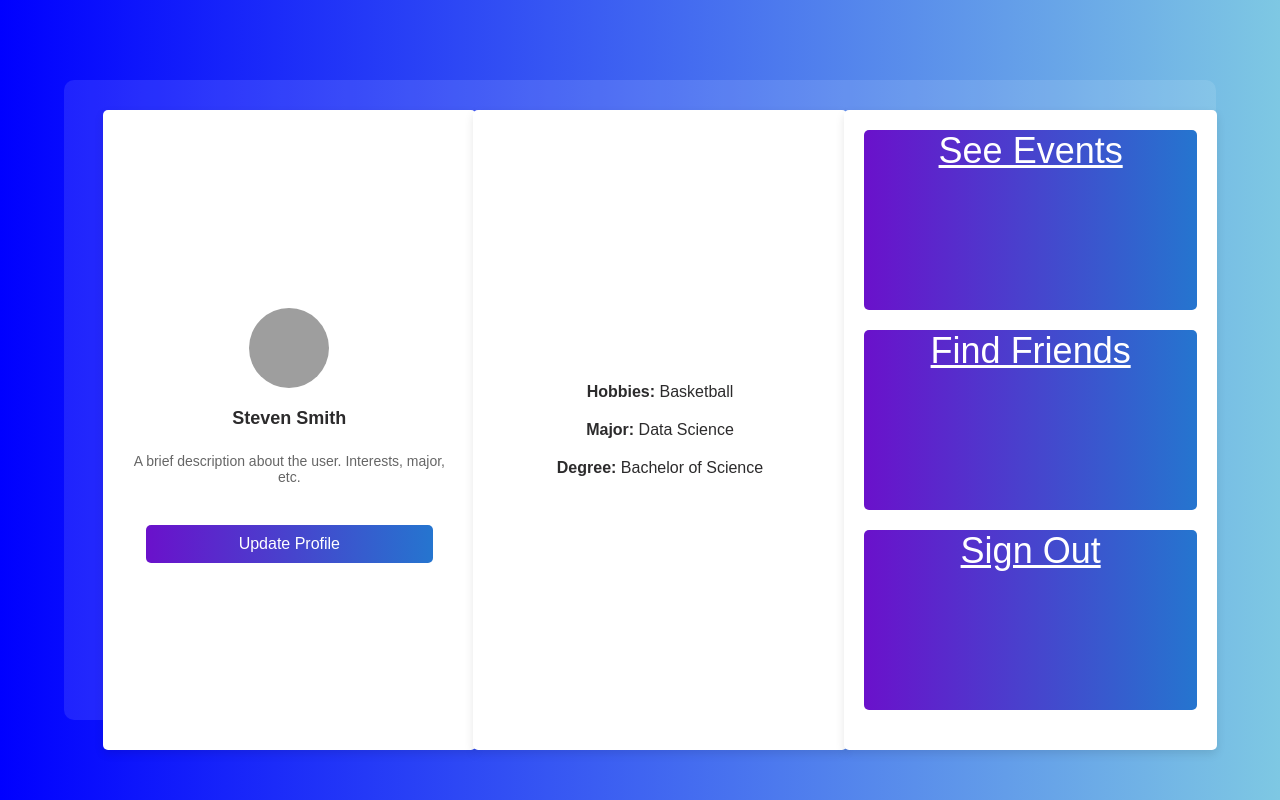
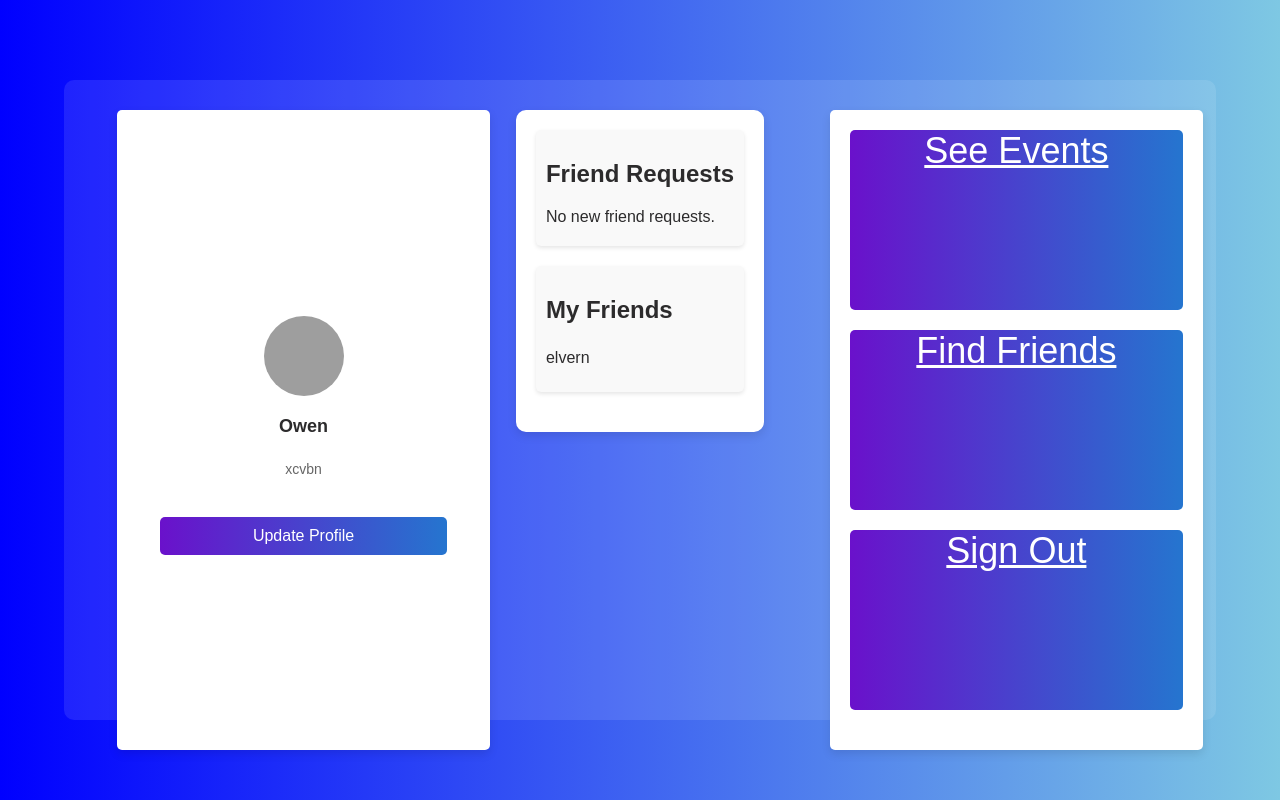
Before and after one commit to OwenNicholas/SYNCSHACK24, a Flask app: page /profile in a window 1280 px wide. Run offline with Flask 3, Linux system fonts and the light colour scheme; a user stored in the database is signed in; grey boxes are pictures that could not be loaded.

Commit message:
Finished backend for friend list

```diff
--- a/app.py
+++ b/app.py
@@ -1,6 +1,6 @@
 from flask import Flask, render_template, request, redirect, url_for, session, flash  # Include session here
 from flask_bcrypt import Bcrypt
-from models import db, User
+from models import db, User, FriendRequest, Friendship
 
 import sqlite3
 from jinja2 import Environment, FileSystemLoader
@@ -88,14 +88,32 @@
 
 @app.route('/profile')
 def profile():
-    if 'user_id' not in session:
+    current_user = get_current_user()  # Function to get the logged-in user
+    if not current_user:
         return redirect(url_for('login'))
 
-    user_id = session['user_id']
-    user = User.query.get(user_id)
+    # Get friend requests and accepted friends
+    friend_requests = FriendRequest.query.filter_by(receiver_id=current_user.id, status='pending').all()
+    friends = []
 
-    return render_template('profile.html', user=user, username=user.username)
+    friendships = Friendship.query.filter(
+        (Friendship.user1_id == current_user.id) | (Friendship.user2_id == current_user.id)
+    ).all()
 
+    for friendship in friendships:
+        friend_id = friendship.user1_id if friendship.user1_id != current_user.id else friendship.user2_id
+        friend = User.query.get(friend_id)
+        if friend:
+            friends.append(friend)
+
+    # Pass the data to the template
+    return render_template(
+        'profile.html',
+        friend_requests=friend_requests,
+        friends=friends,
+        username=current_user.username,
+        user_description=current_user.q5
+    )
 
 @app.route('/events_list')
 def events_list():
@@ -141,16 +159,35 @@
     users = User.query.all()
     matches = []
 
+    # Fetch IDs of all friends
+    friends_ids = set()
+    friendships = Friendship.query.filter(
+        (Friendship.user1_id == current_user.id) | (Friendship.user2_id == current_user.id)
+    ).all()
+    for friendship in friendships:
+        if friendship.user1_id == current_user.id:
+            friends_ids.add(friendship.user2_id)
+        else:
+            friends_ids.add(friendship.user1_id)
+
+    # Exclude current user's own ID and friends' IDs
     for other_user in users:
-        if other_user.username != current_user.username:
+        if other_user.id != current_user.id and other_user.id not in friends_ids:
             match_percentage = calculate_match(current_user, other_user)
             matches.append({
                 'username': other_user.username,
-                'match_percentage': match_percentage
+                'match_percentage': match_percentage,
+                'id': other_user.id  # Ensure that 'id' is included here
             })
 
     matches.sort(key=lambda x: x['match_percentage'], reverse=True)
     return matches
+
+def get_current_user():
+    user_id = session.get('user_id')
+    if user_id:
+        return User.query.get(user_id)
+    return None
 
 @app.route('/friends_list/<username>')
 def friends_list(username):
@@ -159,7 +196,57 @@
         return "User not found.", 404
 
     matches = get_matches(user)
+
+    # Check existing requests for each match
+    for match in matches:
+        existing_request = FriendRequest.query.filter_by(sender_id=user.id, receiver_id=match['id']).first()
+        if existing_request:
+            match['requested'] = True
+        else:
+            match['requested'] = False
+
     return render_template('friends_list.html', matches=matches, username=username)
+
+# Route to send friend request
+@app.route('/send_friend_request/<int:receiver_id>', methods=['POST'])
+def send_friend_request(receiver_id):
+    current_user = get_current_user()
+    if not current_user:
+        return redirect(url_for('login'))
+
+    existing_request = FriendRequest.query.filter_by(sender_id=current_user.id, receiver_id=receiver_id).first()
+    if not existing_request:
+        new_request = FriendRequest(sender_id=current_user.id, receiver_id=receiver_id)
+        db.session.add(new_request)
+        db.session.commit()
+        flash("Friend request sent!")
+    else:
+        flash("Friend request already sent.")
+
+    return redirect(url_for('friends_list', username=current_user.username))
+
+
+@app.route('/respond_friend_request/<int:request_id>/<response>')
+def respond_friend_request(request_id, response):
+    friend_request = FriendRequest.query.get(request_id)
+    current_user = get_current_user()  # Assume this function gets the currently logged-in user
+
+    if friend_request and friend_request.receiver_id == current_user.id:
+        if response == 'accept':
+            friend_request.status = 'accepted'
+            db.session.commit()
+            # Add to friendships
+            new_friendship = Friendship(user1_id=friend_request.sender_id, user2_id=friend_request.receiver_id)
+            db.session.add(new_friendship)
+            db.session.commit()
+            flash("Friend request accepted.")
+        elif response == 'decline':
+            friend_request.status = 'declined'
+            db.session.commit()
+            flash("Friend request declined.")
+
+    return redirect(url_for('profile'))
+
 
 
 '''
@@ -187,4 +274,4 @@
 
 
 if __name__ == '__main__':
-    app.run(host='127.0.0.1', port=5000, debug=True)
+    app.run(host='127.0.0.1', port=5004, debug=True)
--- a/static/css/profile.css
+++ b/static/css/profile.css
@@ -21,7 +21,7 @@
     border-radius: 10px; /* Rounded corners for the main container */
 }
 
-.profile-section, .info-section, .action-section {
+.profile-section, .action-section {
     flex: 1; /* Each section takes up an equal share of available width */
     max-width: 30%; /* Limit the maximum width of each section */
     margin: 10px; /* Space around each section */
@@ -29,7 +29,7 @@
     box-sizing: border-box;
 }
 
-.profile-card, .info-card, .action-card {
+.profile-card, .action-card {
     background-color: #fff;
     width: 100%; /* Make inner content fill the width of each section */
     height: 100%; /* Ensure content fills the full height of each section */
@@ -102,3 +102,48 @@
 .action-button:hover {
     background: linear-gradient(to right, #2575cf, #6a11cb);
 }
+
+.info-section {
+    display: flex;
+    flex-direction: column;
+    align-items: stretch;
+    justify-content: flex-start;
+    margin: 10px;
+    padding: 20px;
+    background-color: white;
+    border-radius: 10px;
+    box-shadow: 0 4px 10px rgba(0, 0, 0, 0.1);
+}
+
+.info-card {
+    margin-bottom: 20px;
+    padding: 10px;
+    background-color: #f9f9f9;
+    border-radius: 5px;
+    box-shadow: 0 2px 4px rgba(0, 0, 0, 0.1);
+}
+
+.friend-request, .friends-list p {
+    display: flex;
+    align-items: center;
+    justify-content: space-between;
+    padding: 5px 0;
+}
+
+.accept-button, .decline-button {
+    margin-left: 10px;
+    padding: 5px 10px;
+    border: none;
+    border-radius: 5px;
+    cursor: pointer;
+}
+
+.accept-button {
+    background-color: #28a745;
+    color: white;
+}
+
+.decline-button {
+    background-color: #dc3545;
+    color: white;
+}
--- a/templates/profile.html
+++ b/templates/profile.html
@@ -12,30 +12,57 @@
         <div class="profile-section">
             <div class="profile-card">
                 <img src="placeholder-profile.png" alt="Profile Picture" class="profile-picture">
-                <p class="user-name">Steven Smith</p>
-                <p class="user-description">A brief description about the user. Interests, major, etc.</p>
+                <p class="user-name">{{ username }}</p>  <!-- Display dynamic username -->
+                <p class="user-description">{{ user_description }}</p>  <!-- Display dynamic description from q5 -->
                 <a href="{{ url_for('edit_profile') }}" class="update-profile">Update Profile</a>
             </div>
         </div>
 
-        <!-- Center Section: Profile Information -->
+        <!-- Center Section: Friend Requests and Friends List -->
         <div class="info-section">
+            <!-- Friend Requests -->
             <div class="info-card">
-                <p><strong>Hobbies:</strong> Basketball</p>
-                <p><strong>Major:</strong> Data Science</p>
-                <p><strong>Degree:</strong> Bachelor of Science</p>
+                <h2>Friend Requests</h2>
+                <div class="friend-requests-list">
+                    {% if friend_requests %}
+                        {% for request in friend_requests %}
+                            <div class="friend-request">
+                                <p>{{ request.sender.username }}</p>
+                                <button class="accept-button" onclick="window.location.href='{{ url_for('respond_friend_request', request_id=request.id, response='accept') }}'">Accept</button>
+                                <button class="decline-button" onclick="window.location.href='{{ url_for('respond_friend_request', request_id=request.id, response='decline') }}'">Decline</button>
+                            </div>
+                        {% endfor %}
+                    {% else %}
+                        <p>No new friend requests.</p>
+                    {% endif %}
+                </div>
             </div>
+
+            <!-- My Friends -->
+            <!-- My Friends -->
+            <div class="info-card">
+                <h2>My Friends</h2>
+                <div class="friends-list">
+                    {% if friends %}
+                        {% for friend in friends %}
+                            <p>{{ friend.username }}</p>
+                        {% endfor %}
+                    {% else %}
+                        <p>No friends yet.</p>
+                    {% endif %}
+                </div>
+            </div>
+
         </div>
 
         <!-- Right Section: Action Buttons -->
         <div class="action-section">
             <div class="action-card">
                 <a href="{{ url_for('events_list') }}" class="action-button">See Events</a>
-                <a href="{{ url_for('friends_list', username=username) }}" class="action-button">Find Friends</a>
+                <a href="{{ url_for('friends_list', username=session.get('username')) }}" class="action-button">Find Friends</a>
                 <a href="{{ url_for('sign_out') }}" class="action-button">Sign Out</a>
             </div>
         </div>
-
     </div>
 </body>
 </html>
```
Also changed, not shown: models.py (+19 -0 lines), templates/friends_list.html (+8 -2 lines), instance/users.db, users.db (added).
